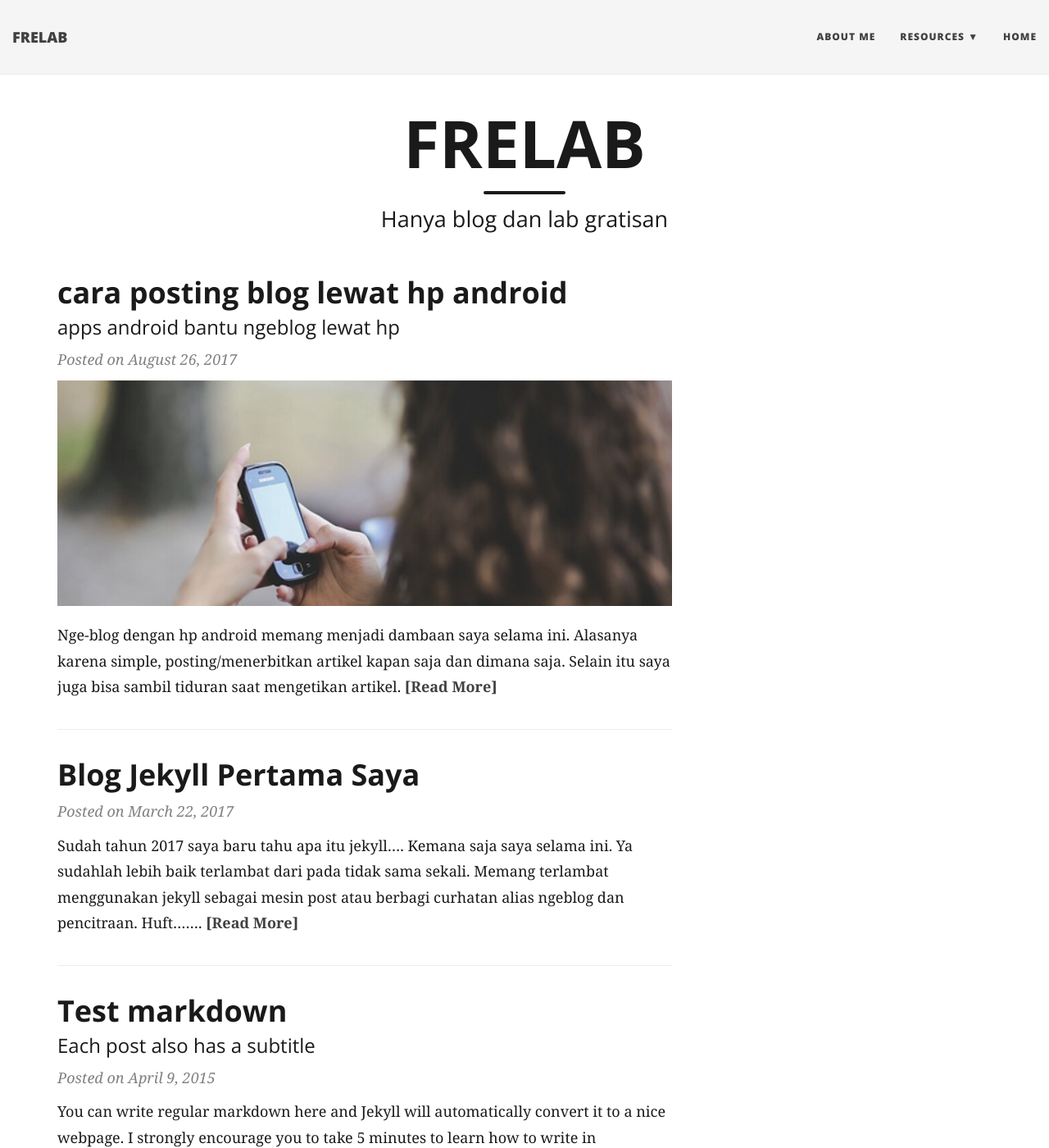
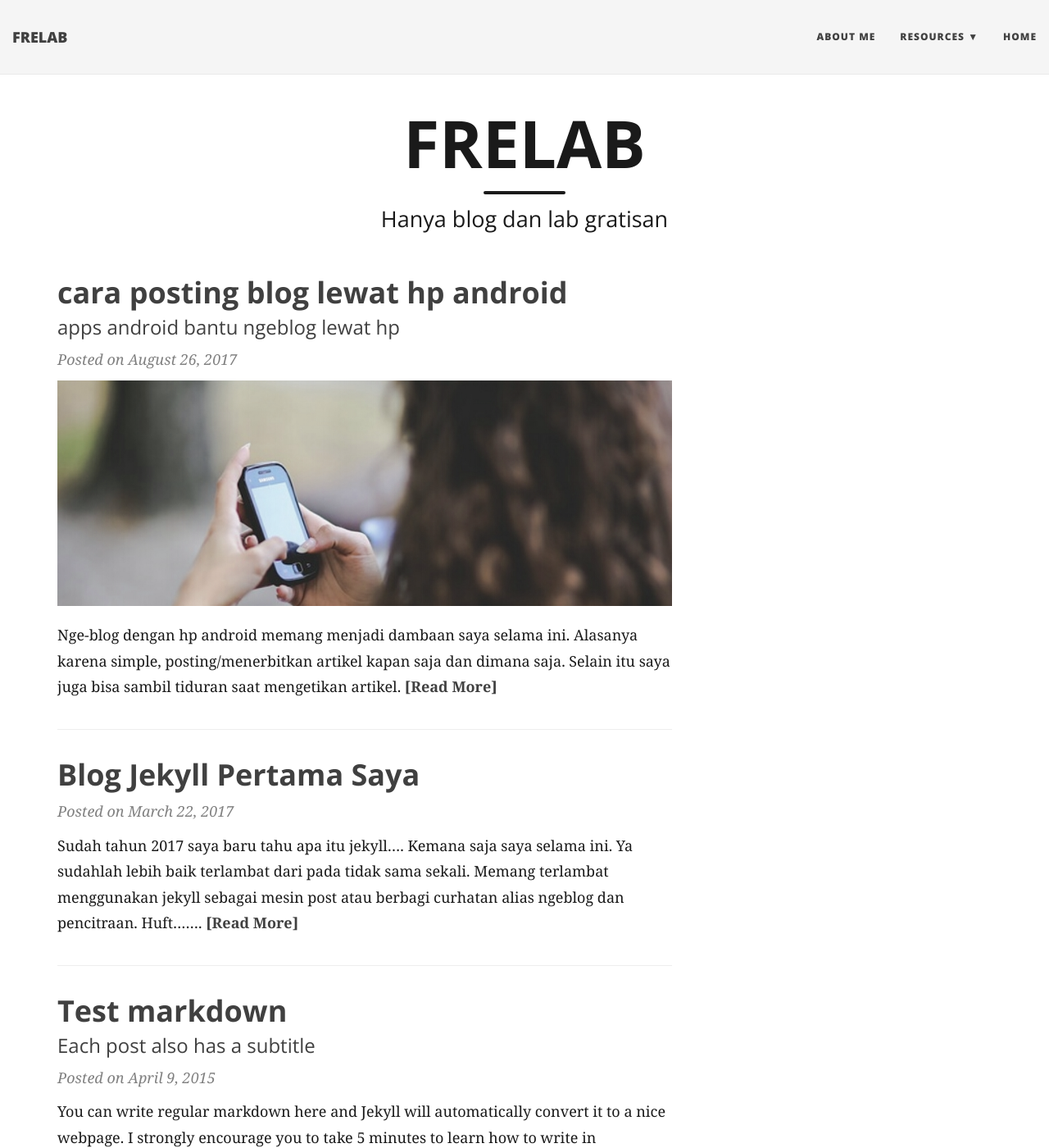
Before and after one commit to apemix/apemix.github.io, a Jekyll site: the page built from index.html, in a window 1280 px wide and 1400 px high. Shown: the whole window at 82% size. Built offline with Jekyll 4.4.1, drawn with Linux system fonts in a browser that asks for light colours; nearby versions of some CDN libraries; the list of posts is cut into pages by our own code.

Commit message:
Update main.css

```diff
--- a/css/main.css
+++ b/css/main.css
@@ -21,8 +21,8 @@ p a {
 h1,h2,h3,h4,h5,h6 {
   font-family: 'Open Sans', 'Helvetica Neue', Helvetica, Arial, sans-serif;
   font-weight: 700;
-  color: #1a1a1a;
 }
+
 a {
   color: #008AFF;
 }
```
